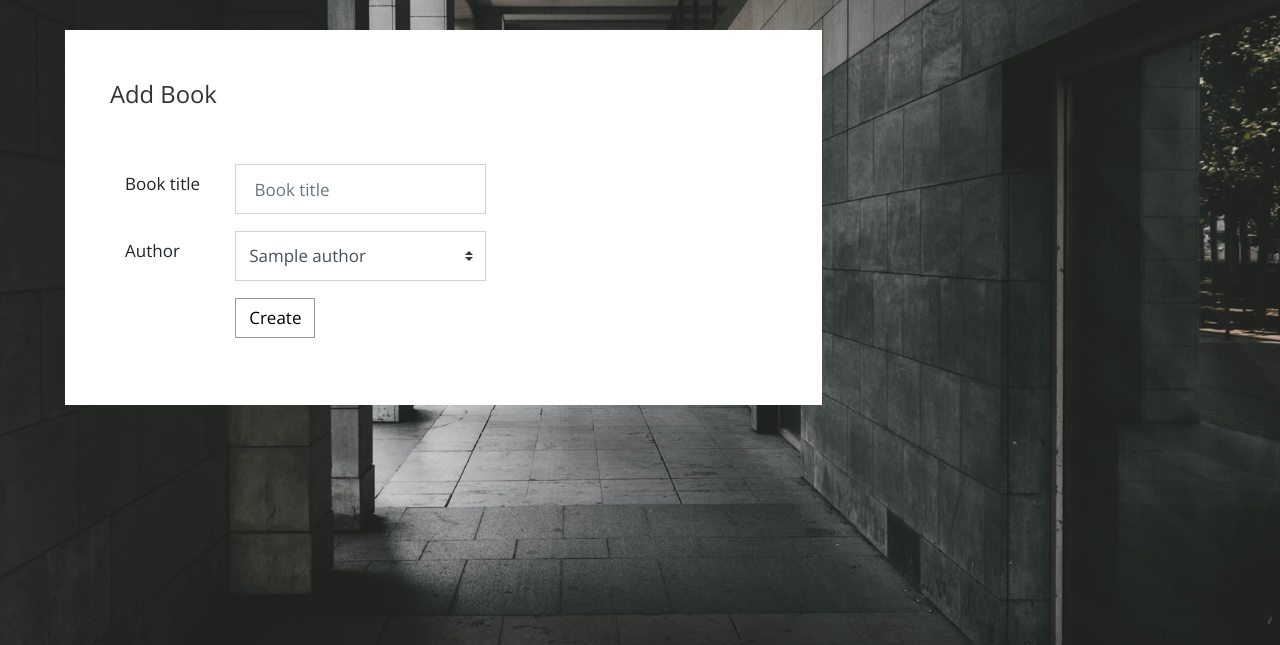
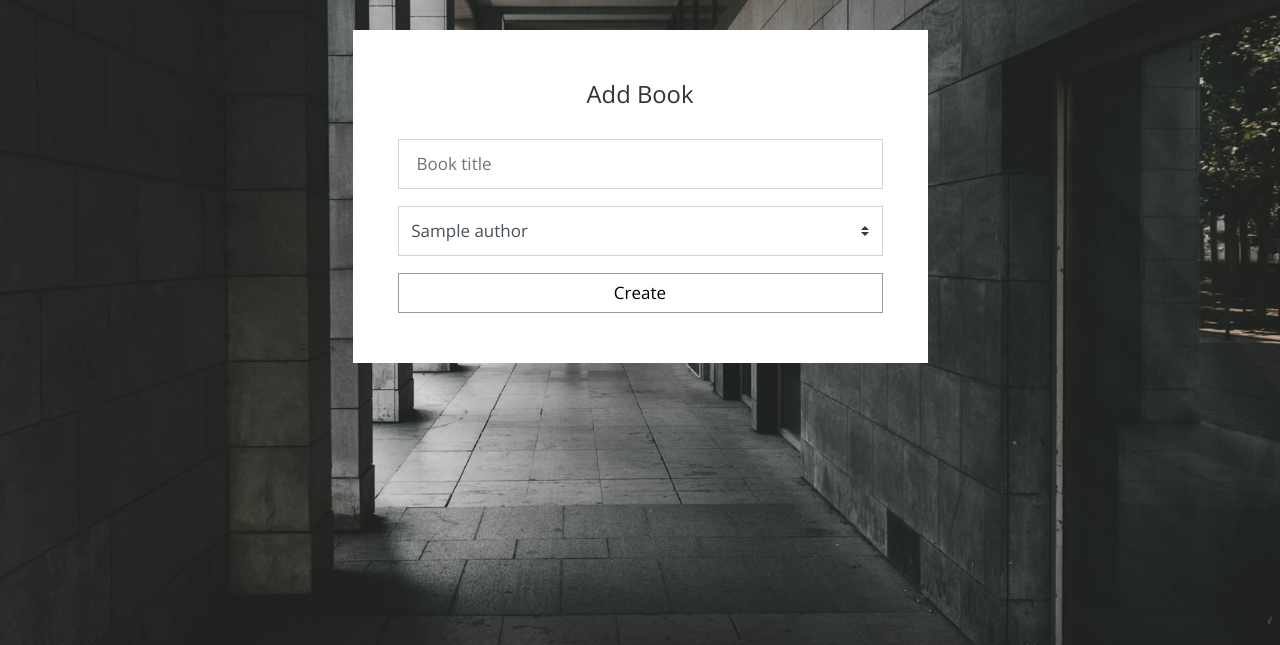
Before and after one commit to SVDotsenko/portfolio-project-4, a Django app: page /book/ in a window 1280 px wide. Shown: the part 120-765 px from the top of the page. Run offline with Django 4.2, Linux system fonts and the light colour scheme; tables that the repository leaves empty hold one stand-in row (values such as "Sample post"); some libraries are stand-ins or nearby versions.

Commit message:
Refactoring styles in book template

```diff
--- a/blog/templates/blog/book.html
+++ b/blog/templates/blog/book.html
@@ -2,23 +2,10 @@
 {% load static %}
 {% block content %}
 
-    <div class="row tm-mt-big">
-        <div class="col-xl-8 col-lg-10 col-md-12 col-sm-12">
-            <div class="bg-white tm-block">
-                <div class="row">
-                    <div class="col-12">
-                        <h2 class="tm-block-title d-inline-block">
-                            {% if book %}
-                                Edit
-                            {% else %}
-                                Add
-                            {% endif %}
-                            Book
-                        </h2>
-                    </div>
-                </div>
-                <div class="row mt-4 tm-edit-product-row">
-                    <div class="col-xl-7 col-lg-7 col-md-12">
+    <div class="tm-mt-big bg-white tm-block col-md-6 offset-md-3">
+
+        <h2 class="tm-block-title text-center">{% if book %}Edit{% else %}Add{% endif %} Book</h2>
+
         <form method="post"
                 {% if book %}
               action="{% url 'update_book' book.id %}"
@@ -27,21 +14,16 @@
                 {% endif %}
         >
             {% csrf_token %}
+
             <div class="input-group mb-3">
-                                <label for="title" class="col-xl-4 col-lg-4 col-md-4 col-sm-5 col-form-label">
-                                    Book title
-                                </label>
-                                <input placeholder="Book title" id="title" name="title" type="text" required
-                                       class="form-control col-xl-9 col-lg-8 col-md-8 col-sm-7"
-                                        {% if book %} value="{{ book.title }}" {% endif %}
-                                >
+                <label for="title" class="sr-only">Book title</label>
+                <input placeholder="Book title" id="title" name="title" type="text" required class="form-control"
+                        {% if book %} value="{{ book.title }}" {% endif %}>
             </div>
 
             <div class="input-group mb-3">
-                                <label for="author"
-                                       class="col-xl-4 col-lg-4 col-md-4 col-sm-5 col-form-label">Author</label>
-                                <select class="custom-select col-xl-9 col-lg-8 col-md-8 col-sm-7" id="author"
-                                        name="author">
+                <label for="author" class="sr-only">Author</label>
+                <select class="custom-select" id="author" name="author">
                     {% for author in object_list %}
                         {% if book %}
                             <option value="{{ author.id }}"
@@ -55,22 +37,12 @@
                 </select>
             </div>
 
-                            <div class="input-group mb-3">
-                                <div class="ml-auto col-xl-8 col-lg-8 col-md-8 col-sm-7 pl-0">
-                                    <button type="submit" class="btn btn-primary">
-                                        {% if book %}
-                                            Update
-                                        {% else %}
-                                            Create
-                                        {% endif %}
+            <button type="submit" class="btn btn-primary btn-block">
+                {% if book %}Update{% else %}Create{% endif %}
             </button>
-                                </div>
-                            </div>
+
         </form>
     </div>
-                </div>
-            </div>
-        </div>
-    </div>
+
 
 {% endblock %}
--- a/static/css/tooplate.css
+++ b/static/css/tooplate.css
@@ -408,10 +408,6 @@ footer {
     text-align: left;
     margin-top: 30px;
   }
-
-  .tm-edit-product-row {
-    flex-direction: column-reverse;
-  }
 }
 
 @media (max-width: 633px) {
```
Lines whose indentation alone changed are shown as unchanged.
